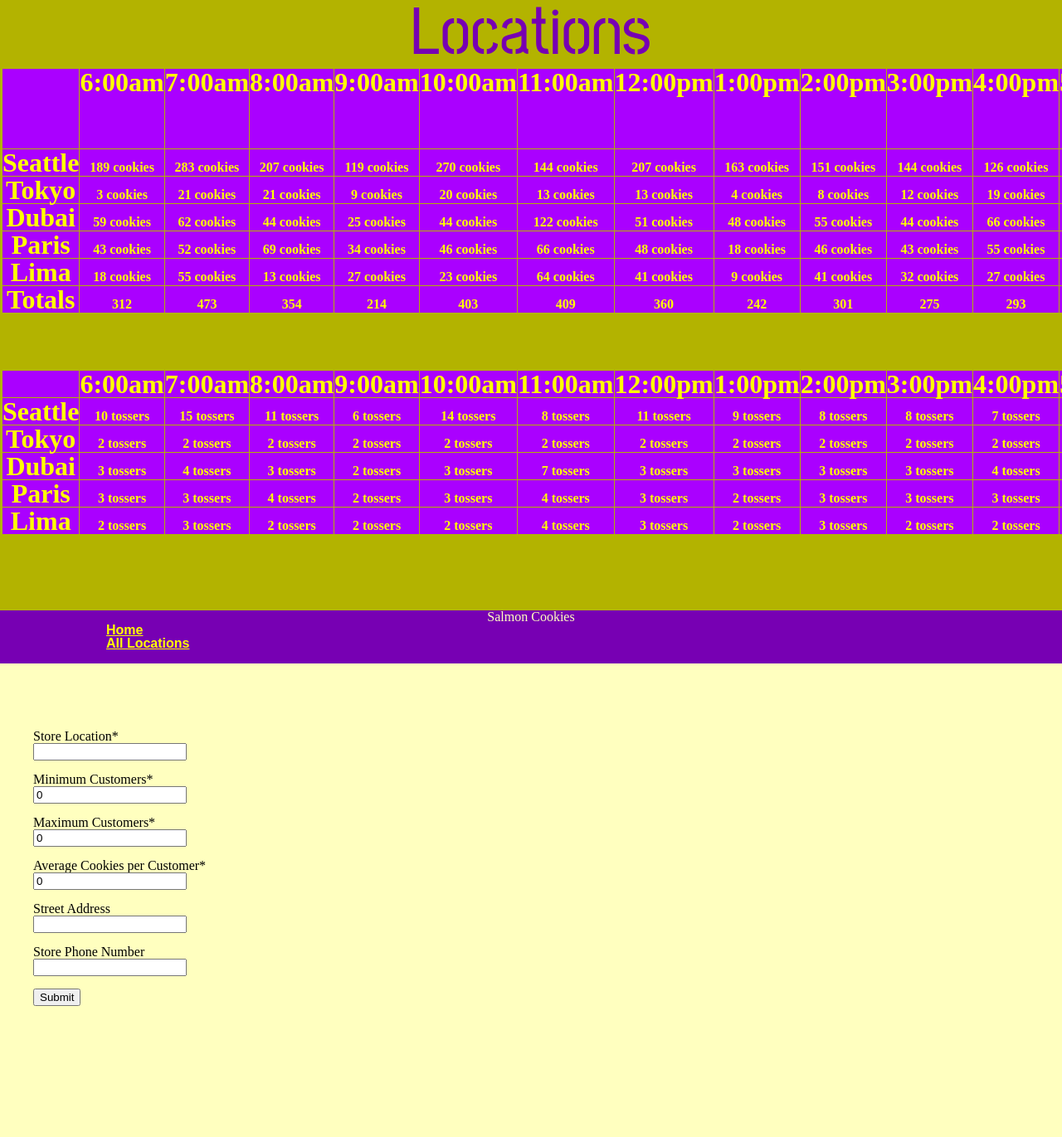
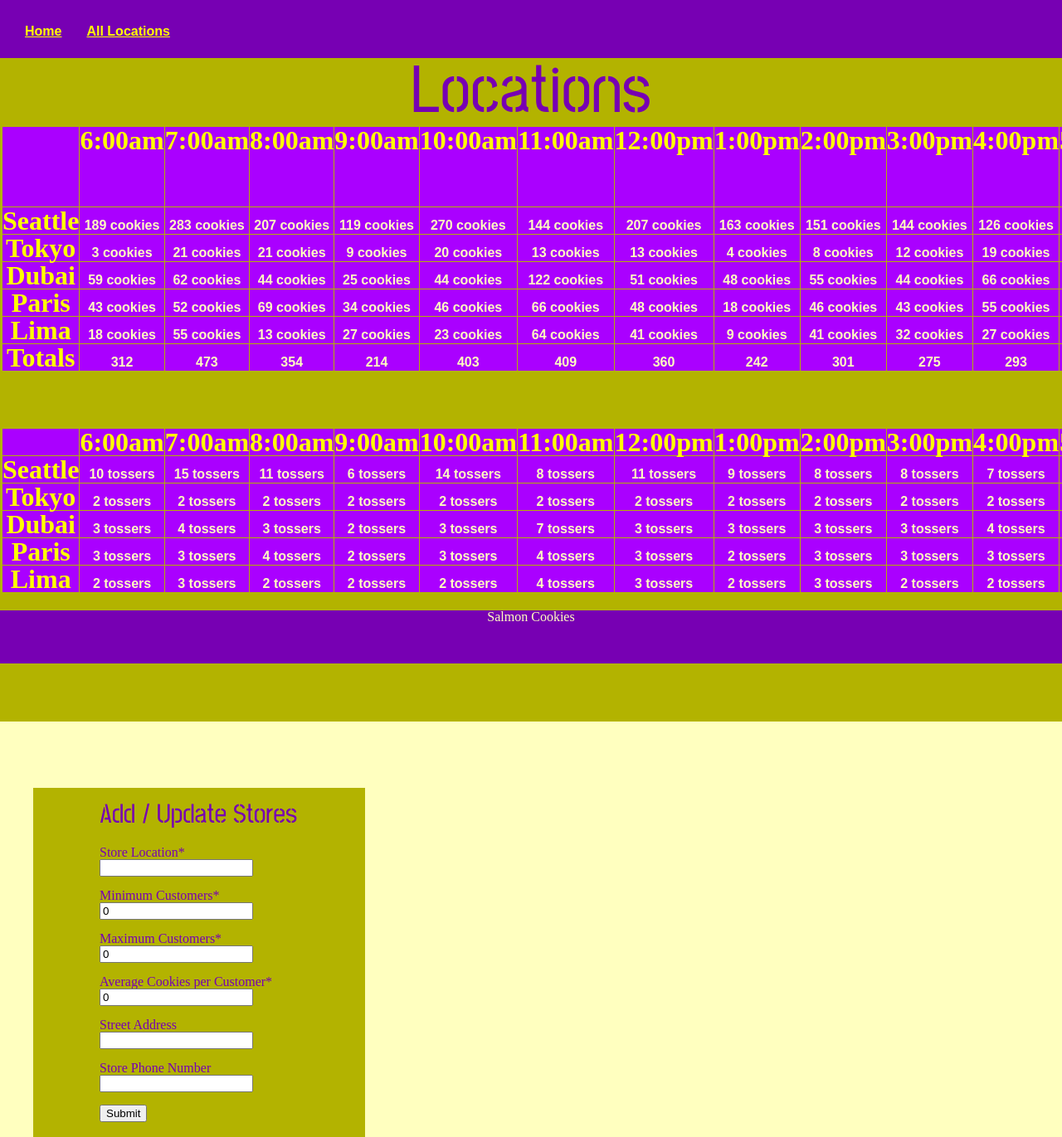
Before and after one commit to jordanLindo/cookie-stand, a plain HTML site: page sales.html in a window 1280 px wide. Shown: the top 1371 px of the page at 83% size. Drawn offline with Linux system fonts and the light colour scheme; a web font is replaced by a local one.

Commit message:
Move nav to nav bar and Change css

```diff
--- a/CSS/index-style.css
+++ b/CSS/index-style.css
@@ -44,10 +44,6 @@ img{
 }
 
 
-a{
-    align-content: center;
-}
-
 article{
     border: none;
 }
--- a/CSS/style.css
+++ b/CSS/style.css
@@ -33,6 +33,12 @@ h1{
     margin: 0 10%;
 }
 
+h3{
+    text-align: left;
+    font-size: 2em;
+    margin: 5% auto 7% 0;
+}
+
 article{
     border: solid 2px;
     border-color: var(--dark-border);
@@ -50,33 +56,36 @@ h2{
     font-size: 5em;
 }
 
-ul{
-    font-family: Arial, Helvetica, sans-serif;
-    padding-bottom: 5%;
-    margin-left: 10%;
+nav{
+    width: 100%;
+    background-color: var(--lg-text);
+
 }
 
-li{
-    font-weight: bold;
+nav > ul{
+    font-family: Arial, Helvetica, sans-serif;
+    display: flex;
+    flex-direction: row;
 }
 
-li > ul{
-    text-align: left;
-    margin-left: 10%;
+nav > ul > li{
+    margin-left: 30px;
+    margin-top: 30px;
+    vertical-align: middle;
+    height: 40px;
 }
 
-li > ul > li{
-    padding: 1%;
-}
 
 p{
     font-family: Georgia, 'Times New Roman', Times, serif;
     text-align: center;
+    color: var(--dark-border);
 }
 
 a{
     font-weight: bold;
     color: var(--bright-yellow);
+    align-content: center;
 }
 
 .innerList{
@@ -132,6 +141,8 @@ th{
 td{
     margin: 0;
     border: solid 1px;
+    font-family: Arial, Helvetica, sans-serif;
+    color: var(--bg-color);
     border-color: var(--dark-border);
     border-collapse: collapse;
     font-size: 1em;
@@ -139,8 +150,18 @@ td{
 }
 
 form{
-    height: 500px;
+    height: 580px;
     margin-left: 40px;
+    width: 400px;
+    background-color: var(--dark-border);
+}
+
+label {
+    color: var(--lg-text);
+}
+
+fieldset{
+    margin-left: 20%;
 }
 
 form input{
--- a/sales.html
+++ b/sales.html
@@ -13,6 +13,12 @@
     <title>Salmon Cookie Stand</title>
     </head>
     <body>
+        <nav>
+            <ul>
+                <li><a href="./index.html">Home</a></li>
+                <li><a href="./sales.html">All Locations</a></li>
+            </ul>
+        </nav>
         <div id='locationList'>
         </div>
         <section>
@@ -26,6 +32,7 @@
             -->
             <form>
                 <fieldset>
+                    <h3>Add / Update Stores</h3>
                     <label for="storeLocation">Store Location*</label><br/>
                     <span id="storeLocationError" class="errorSpan"></span>
                     <input type="text" id="storeLocation" name="storeLocation" required /><br/>
@@ -49,10 +56,6 @@
         </section>
         <footer>
             Salmon Cookies
-            <ul>
-                <li><a href='./index.html'>Home</a></li>
-                <li><a href='./sales.html'>All Locations</a></li>
-            </ul>
         </footer>
     </body>
     <script src='JS/app.js'></script>
```
Also changed, not shown: index.html (+6 -4 lines).
